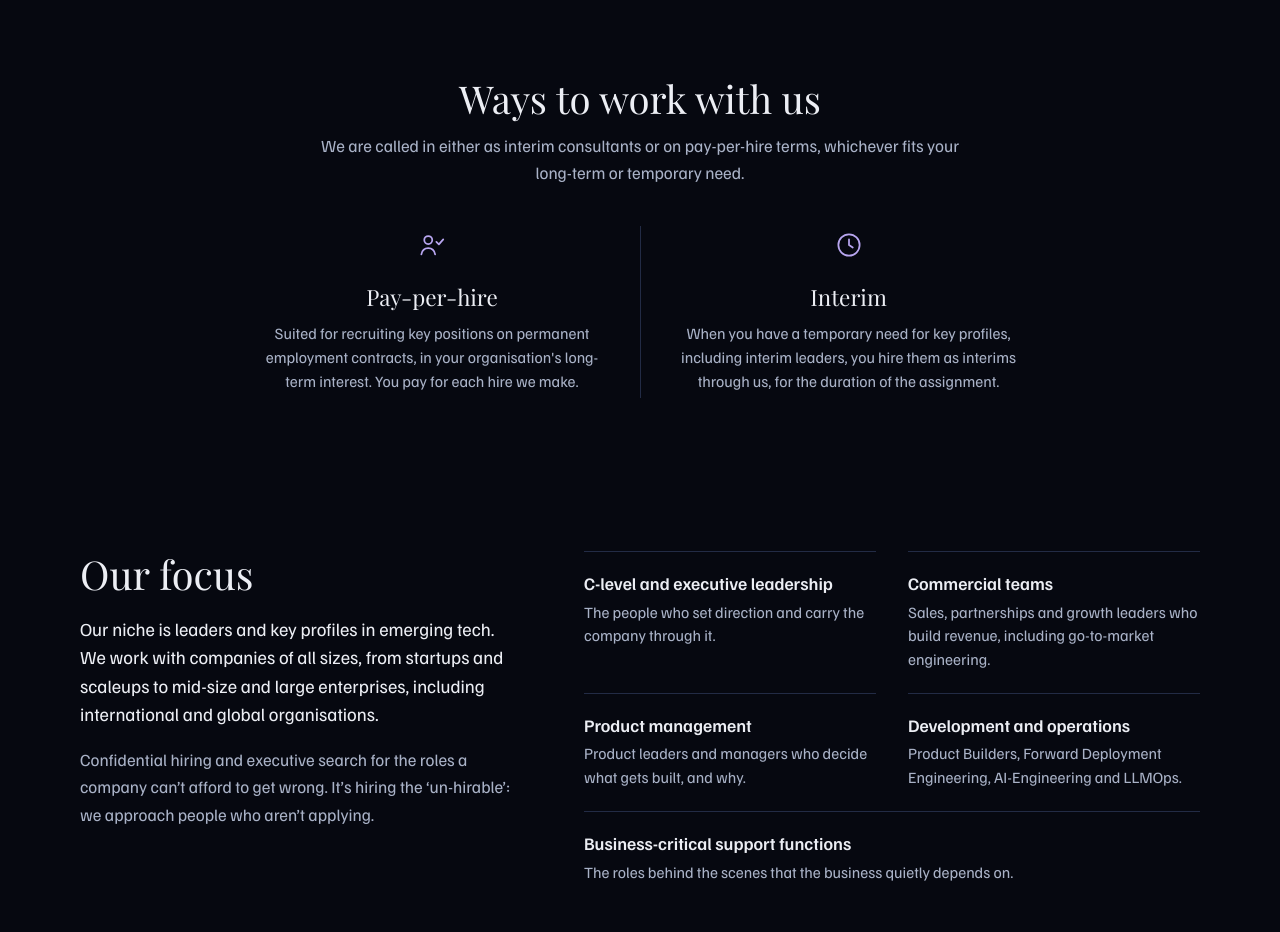
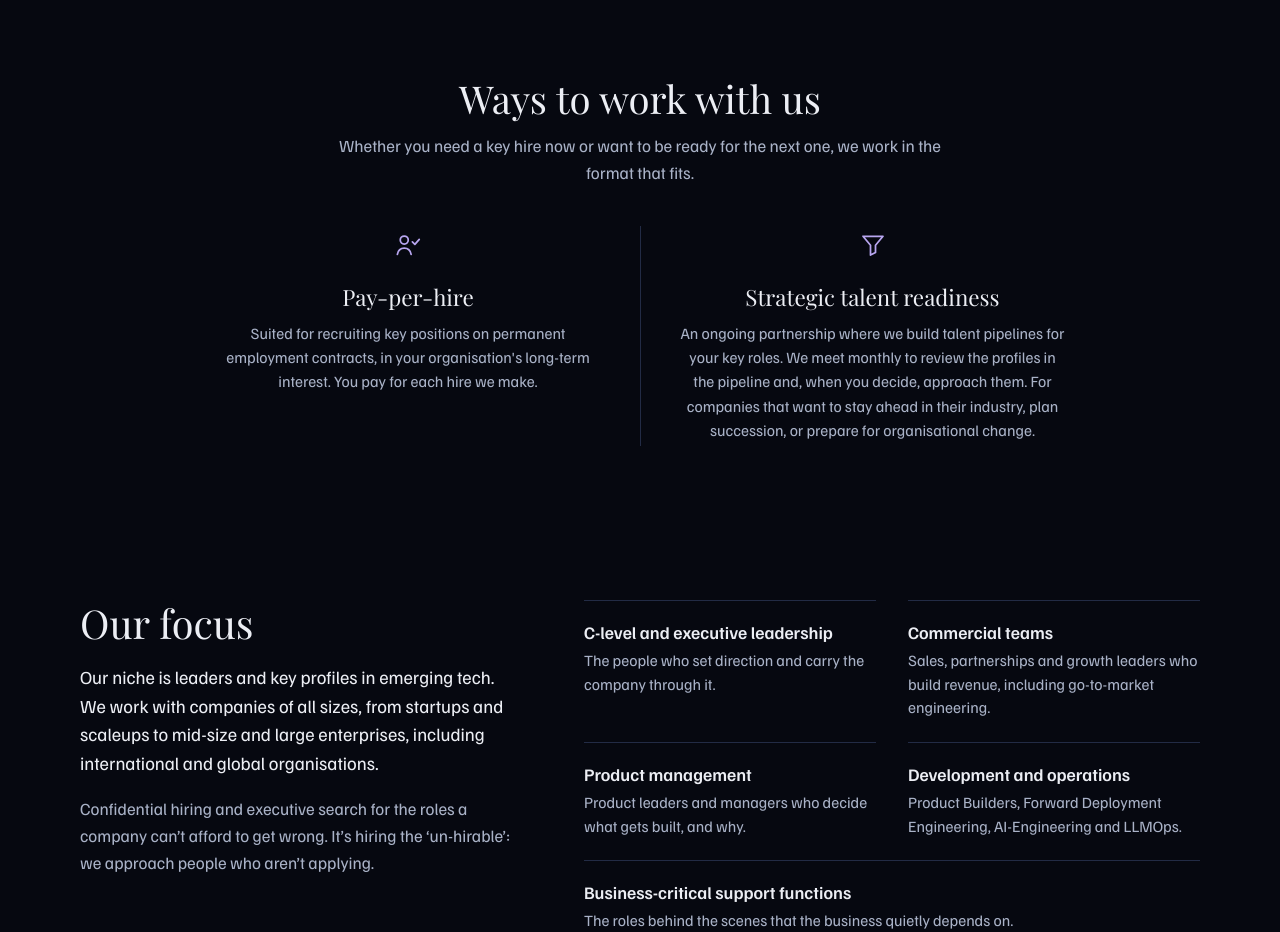
Before and after one commit to tobiasschott-del/techopia.se, a plain HTML site: page index.html in a window 1280 px wide. Shown: the part 1700-2632 px from the top of the page. Drawn offline with Linux system fonts and the light colour scheme.

Commit message:
Replace Interim with strategic talent readiness service
Co-Authored-By: Claude Sonnet 5.5 <noreply@anthropic.com>
Claude-Session: https://claude.ai/code/session_01Liaj33o6UU1AADP2ruUrwt

```diff
--- a/assets/style.css
+++ b/assets/style.css
@@ -190,7 +190,7 @@ a:focus-visible { outline: 2px solid var(--lilac); outline-offset: 3px; border-r
 .offer-head h2 { font-size: clamp(1.8rem, 3vw, 2.4rem); line-height: 1.15; }
 .offer-head p { margin-top: .75rem; }
 .offer-row {
-  max-width: 52rem;
+  max-width: 58rem;
   margin: 0 auto;
   display: grid;
   grid-template-columns: repeat(2, minmax(0, 1fr));
--- a/index.html
+++ b/index.html
@@ -125,7 +125,7 @@
     <section class="offer" id="engagement" aria-labelledby="engagement-h">
       <div class="offer-head">
         <h2 id="engagement-h">Ways to work with us</h2>
-        <p>We are called in either as interim consultants or on pay-per-hire terms, whichever fits your long-term or temporary need.</p>
+        <p>Whether you need a key hire now or want to be ready for the next one, we work in the format that fits.</p>
       </div>
       <ul class="offer-row">
         <li>
@@ -134,9 +134,9 @@
           <p>Suited for recruiting key positions on permanent employment contracts, in your organisation's long-term interest. You pay for each hire we make.</p>
         </li>
         <li>
-          <svg class="icon" viewBox="0 0 24 24" width="30" height="30" aria-hidden="true"><circle cx="12" cy="12" r="8.5"/><path d="M12 7.5V12l3 2"/></svg>
-          <h3>Interim</h3>
-          <p>When you have a temporary need for key profiles, including interim leaders, you hire them as interims through us, for the duration of the assignment.</p>
+          <svg class="icon" viewBox="0 0 24 24" width="30" height="30" aria-hidden="true"><path d="M4 5h16l-6 7.2V18l-4 2v-7.8z"/></svg>
+          <h3>Strategic talent readiness</h3>
+          <p>An ongoing partnership where we build talent pipelines for your key roles. We meet monthly to review the profiles in the pipeline and, when you decide, approach them. For companies that want to stay ahead in their industry, plan succession, or prepare for organisational change.</p>
         </li>
       </ul>
     </section>
```
